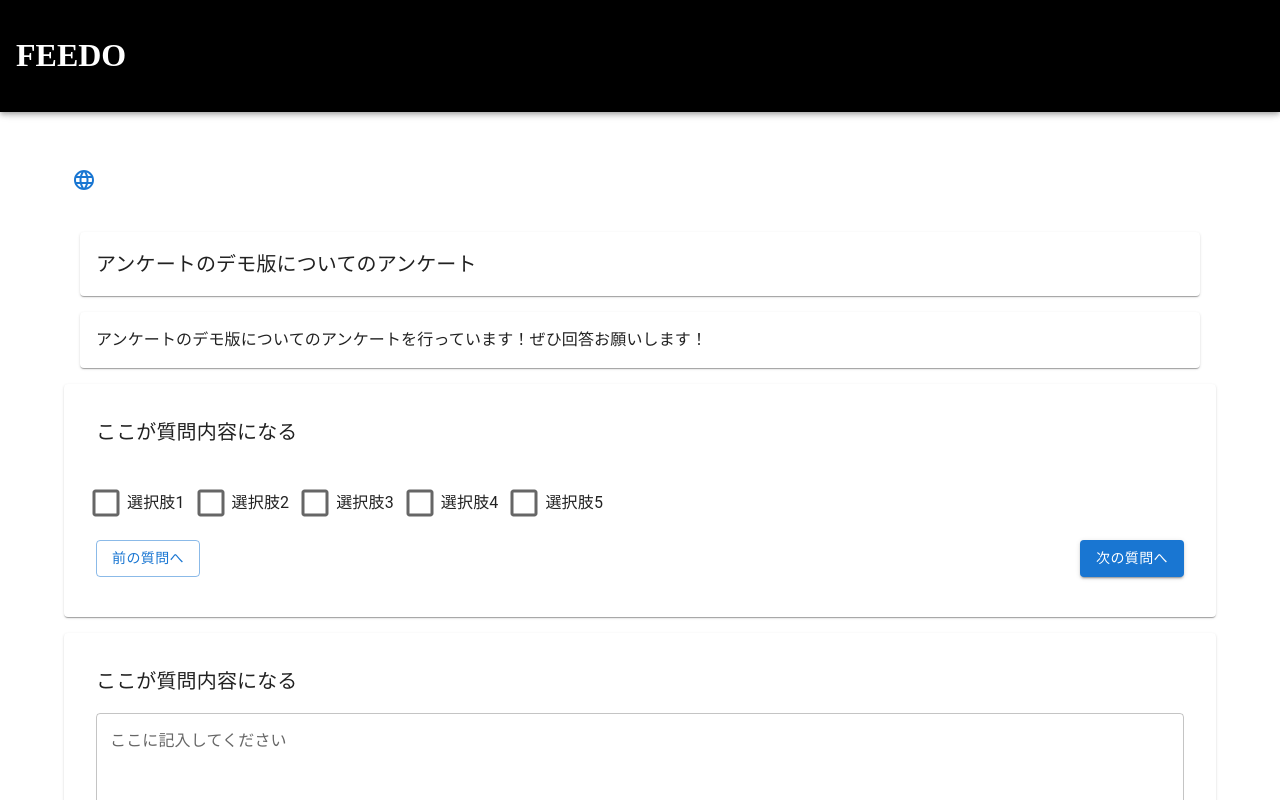
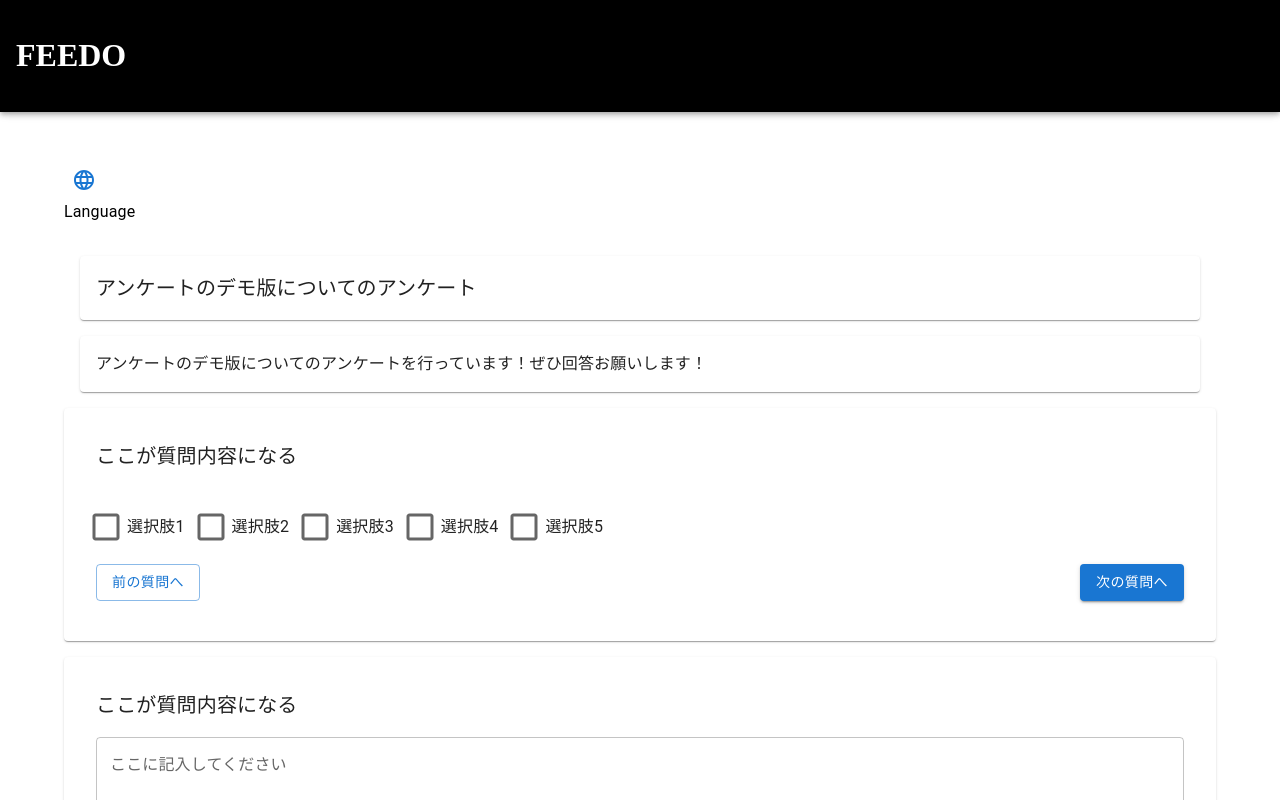
Before and after one commit to cube5963/feedo_front, a Next.js app: page /formUse/1 in a window 1280 px wide. Shown: the top 800 px of the page. Built offline with nearby package versions, Linux system fonts and the light colour scheme; no server answers; what @mui/material-nextjs would draw is missing.

Commit message:
言語選択のラベルを追加しました

```diff
--- a/app/formUse/[useId]/page.tsx
+++ b/app/formUse/[useId]/page.tsx
@@ -79,6 +79,7 @@ export default function Home() {
         <IconButton color="primary" onClick={handleOpen}>
           <LanguageIcon />
         </IconButton>
+        <Typography variant="body1" sx={{ whiteSpace: "nowrap" }}>Language</Typography>
       </Box>
 
       <Dialog open={open} onClose={handleClose}>
```
